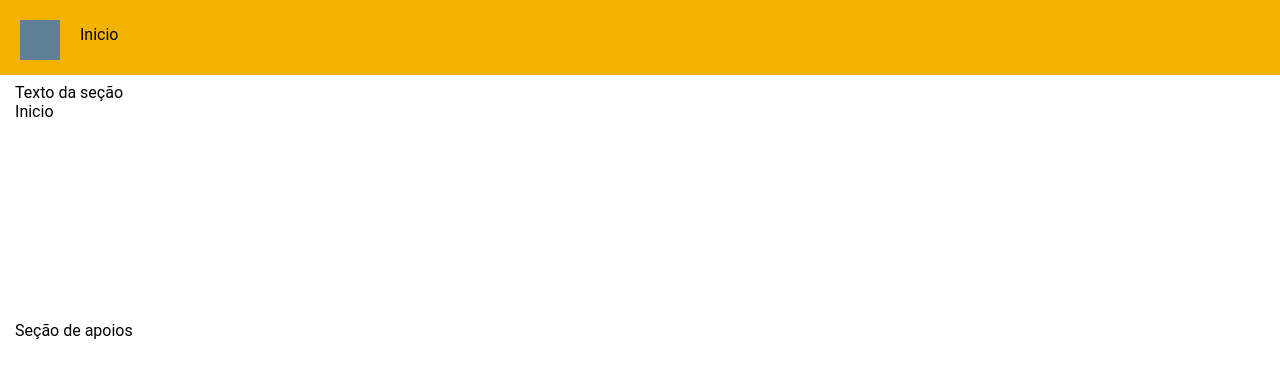
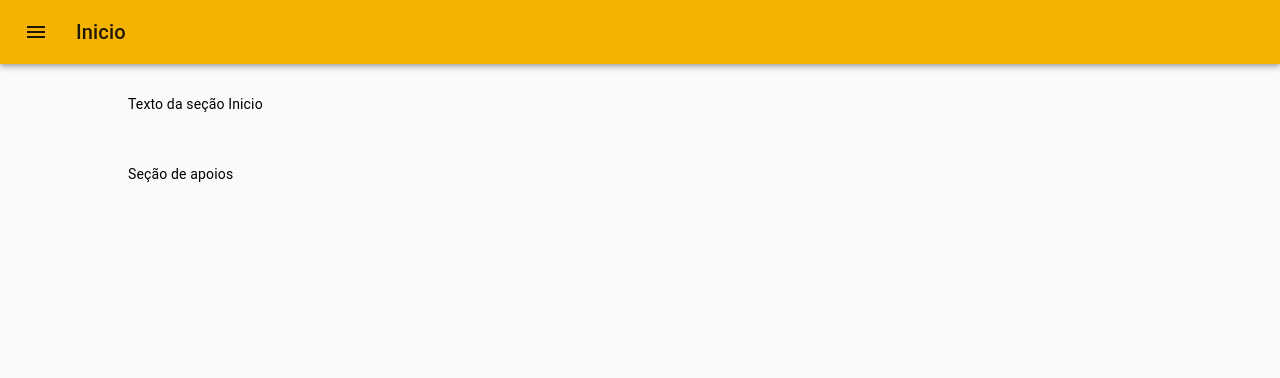
Before and after one commit to vitorhirata/xxv-anpuh-sp, a React app: page / in a window 1280 px wide. Built offline with nearby package versions, Linux system fonts and the light colour scheme.

Commit message:
Creates Menu using material-ui
Adds material-ui library and makes header using Drawer and AppBar
components. Also adds /themes.js used to control colors used in
material-ui components, add site title and some css changes.

```diff
--- a/package.json
+++ b/package.json
@@ -3,6 +3,8 @@
   "version": "0.1.0",
   "private": true,
   "dependencies": {
+    "@material-ui/core": "^4.11.0",
+    "@material-ui/icons": "^4.9.1",
     "@testing-library/jest-dom": "^4.2.4",
     "@testing-library/react": "^9.5.0",
     "@testing-library/user-event": "^7.2.1",
--- a/public/index.html
+++ b/public/index.html
@@ -7,7 +7,7 @@
     <meta name="theme-color" content="#000000" />
     <meta
       name="description"
-      content="Web site created using create-react-app"
+      content="Webapp do XXV Encontro Estadual de História da ANPUH-SP"
     />
     <link rel="apple-touch-icon" href="%PUBLIC_URL%/logo192.png" />
     <!--
@@ -24,7 +24,7 @@
       work correctly both with client-side routing and a non-root public URL.
       Learn how to configure a non-root public URL by running `npm run build`.
     -->
-    <title>React App</title>
+    <title>XXV Encontro Estadual de História - ANPUH-SP</title>
   </head>
   <body>
     <noscript>You need to enable JavaScript to run this app.</noscript>
--- a/src/components/Footer/index.js
+++ b/src/components/Footer/index.js
@@ -2,7 +2,7 @@ import React from 'react';
 import styled from 'styled-components';
 
 const FooterWrapper = styled.div`
-  margin-top: 200px;
+  margin-top: 50px;
 `
 
 function Footer() {
--- a/src/components/Header/index.js
+++ b/src/components/Header/index.js
@@ -1,37 +1,113 @@
 import React from 'react';
-import styled from 'styled-components';
-import Menu from '../Menu';
+import { Link } from 'react-router-dom/cjs/react-router-dom.min';
+import { makeStyles } from '@material-ui/core/styles';
+import AppBar from '@material-ui/core/AppBar';
+import Toolbar from '@material-ui/core/Toolbar';
+import Typography from '@material-ui/core/Typography';
+import IconButton from '@material-ui/core/IconButton';
+import MenuIcon from '@material-ui/icons/Menu';
+import List from '@material-ui/core/List';
+import ListItem from '@material-ui/core/ListItem';
+import ListItemText from '@material-ui/core/ListItemText';
+import Drawer from '@material-ui/core/Drawer';
 
-const HeaderWrapper = styled.div`
-    width: 100%;
-    height: 75px;
-    z-index: 100;
+const useStyles = makeStyles((theme) => ({
+  root: {
+    flexGrow: 1,
+  },
+  menuButton: {
+    marginRight: theme.spacing(2),
+  },
+  title: {
+    flexGrow: 1,
+  },
+  list: {
+    width: 250,
+  },
+  fullList: {
+    width: 'auto',
+  },
+  paper: {
+    background: '#608097',
+    color: 'white',
+  }
+}));
 
-    display: flex;
-    flex: 1;
-    flex-direction: row;
-    background-color: var(--yellow);
-    color: var(--black);
-    position: fixed;
-    top: 0;
-    left: 0;
-    right: 0;
-`;
+export default function Header( { title } ) {
+  const classes = useStyles();
+  const [state, setState] = React.useState({ left: false });
 
-const HeaderTitle = styled.div`
-  padding: 25px 0px;
-`;
+  const toggleDrawer = (open) => (event) => {
+    if (event.type === 'keydown' && (event.key === 'Tab' || event.key === 'Shift')) {
+      return;
+    }
 
-function Header( { title } ) {
+    setState({ ...state, left: open });
+  };
+
+  const list = () => (
+    <div
+      className={classes.list}
+      role="presentation"
+      onClick={toggleDrawer(false)}
+      onKeyDown={toggleDrawer(false)}
+    >
+      <List>
+        <ListItem button key='Inicio' component={Link} to="/">
+          <ListItemText primary='Início' />
+        </ListItem>
+
+        <ListItem button key='Agenda' component={Link} to="/programacao/agenda">
+          <ListItemText primary='Agenda' />
+        </ListItem>
+
+        <ListItem button key='Mesas Redondas' component={Link} to="/programacao/mesas_redondas">
+          <ListItemText primary='Mesas Redondas' />
+        </ListItem>
+
+        <ListItem button key='Conferências' component={Link} to="/programacao/conferencias">
+          <ListItemText primary='Conferências' />
+        </ListItem>
+
+        <ListItem button key='Minicursos' component={Link} to="/programacao/minicursos">
+          <ListItemText primary='Minicursos' />
+        </ListItem>
+
+        <ListItem button key='Seminários Temáticos' component={Link} to="/programacao/seminarios_tematicos">
+          <ListItemText primary='Seminários Temáticos' />
+        </ListItem>
+
+        <ListItem button key='Cartazes' component={Link} to="/programacao/cartazes">
+          <ListItemText primary='Cartazes' />
+        </ListItem>
+
+        <ListItem button key='Lançamento de Livros' component={Link} to="/programacao/lancamento_livros">
+          <ListItemText primary='Lançamento de Livros' />
+        </ListItem>
+
+        <ListItem button key='Contato' component={Link} to="/contato">
+          <ListItemText primary='Contato' />
+        </ListItem>
+
+      </List>
+    </div>
+  );
+
   return (
-    <HeaderWrapper>
-      <Menu />
-
-      <HeaderTitle>
-        <p>{title}</p>
-      </HeaderTitle>
-    </HeaderWrapper>
+    <div className={classes.root}>
+      <AppBar position="static" color='primary'>
+        <Toolbar>
+          <IconButton edge="start" className={classes.menuButton} color="inherit" aria-label="menu" key={'left'}>
+            <MenuIcon onClick={toggleDrawer(true)} />
+            <Drawer open={state['left']} onClose={toggleDrawer(false)} classes={{ paper: classes.paper }}>
+              {list()}
+            </Drawer>
+          </IconButton>
+          <Typography variant="h6" className={classes.title}>
+            { title }
+          </Typography>
+        </Toolbar>
+      </AppBar>
+    </div>
   );
 }
-
-export default Header;
--- a/src/components/Menu/index.js
+++ /dev/null
@@ -1,11 +0,0 @@
-//import React from 'react';
-import styled from 'styled-components';
-
-const Menu = styled.div`
-    width: 40px;
-    height: 40px;
-    margin: 20px 20px;
-    background-color: var(--blue);
-`;
-
-export default Menu;
--- a/src/components/PageDefault/index.js
+++ b/src/components/PageDefault/index.js
@@ -3,13 +3,12 @@ import styled from 'styled-components';
 import Header from '../Header';
 
 const Main = styled.main`
-    background-color: var(--white);
     color: var(--black);
     flex: 1;
     padding-top: 5%;
-    padding-left: 10%;
-    padding-right: 10%;
-    margin-top: 75px;
+    padding: 0% 10%;
+    margin-top: 30px;
+    margin-bottom: 20px;
 `;
 
 function PageDefault({ title, children }) {
--- a/src/index.css
+++ b/src/index.css
@@ -1,31 +1,11 @@
-* {
-  box-sizing: border-box;
-  font-family: 'Roboto', sans-serif;
-}
-
 :root {
   --yellow: #F4B303;
   --blue: #608097;
   --black: #000000;
   --white: #FFFFFF;
-  --blackLighter: #9E9E9E;
-  --grayLight: #F5F5F5;
-  --grayMedium: #e5e5e5;
-}
-
-html,
-body,
-p{
-  margin: 0;
-  padding: 0;
 }
 
 a {
   color: inherit;
+  text-decoration: none;
 }
-
-#root {
-  min-height: 100vh;
-  display: flex;
-  flex-direction: row;
-}
--- a/src/index.js
+++ b/src/index.js
@@ -1,8 +1,11 @@
 import React from 'react';
 import ReactDOM from 'react-dom';
 import './index.css';
+import theme from './theme';
 import * as serviceWorker from './serviceWorker';
 import { BrowserRouter, Switch, Route } from 'react-router-dom';
+import { ThemeProvider } from '@material-ui/core/styles';
+import CssBaseline from '@material-ui/core/CssBaseline';
 import Inicio from './pages/Inicio';
 import Contato from './pages/Contato';
 import Agenda from './pages/Agenda';
@@ -16,6 +19,8 @@ import LancamentoLivros from './pages/LancamentoLivros';
 
 ReactDOM.render(
   <React.StrictMode>
+    <CssBaseline >
+      <ThemeProvider theme={theme}>
         <BrowserRouter>
           <Switch>
             <Route path="/" component={Inicio} exact />
@@ -29,6 +34,8 @@ ReactDOM.render(
             <Route path="/programacao/lancamento_livros" component={LancamentoLivros} />
           </Switch>
         </BrowserRouter>
+      </ThemeProvider>
+    </CssBaseline>
   </React.StrictMode>,
   document.getElementById('root')
 );
--- /dev/null
+++ b/src/theme.js
@@ -0,0 +1,21 @@
+import { red } from '@material-ui/core/colors';
+import { createMuiTheme } from '@material-ui/core/styles';
+
+const theme = createMuiTheme({
+  palette: {
+    primary: {
+      main: '#F4B303',
+    },
+    secondary: {
+      main: '#608097',
+    },
+    error: {
+      main: red.A400,
+    },
+    background: {
+      default: '#FFFFFF',
+    },
+  },
+});
+
+export default theme;
```
Also changed, not shown: 1 other file. Lines whose indentation alone changed are shown as unchanged.
